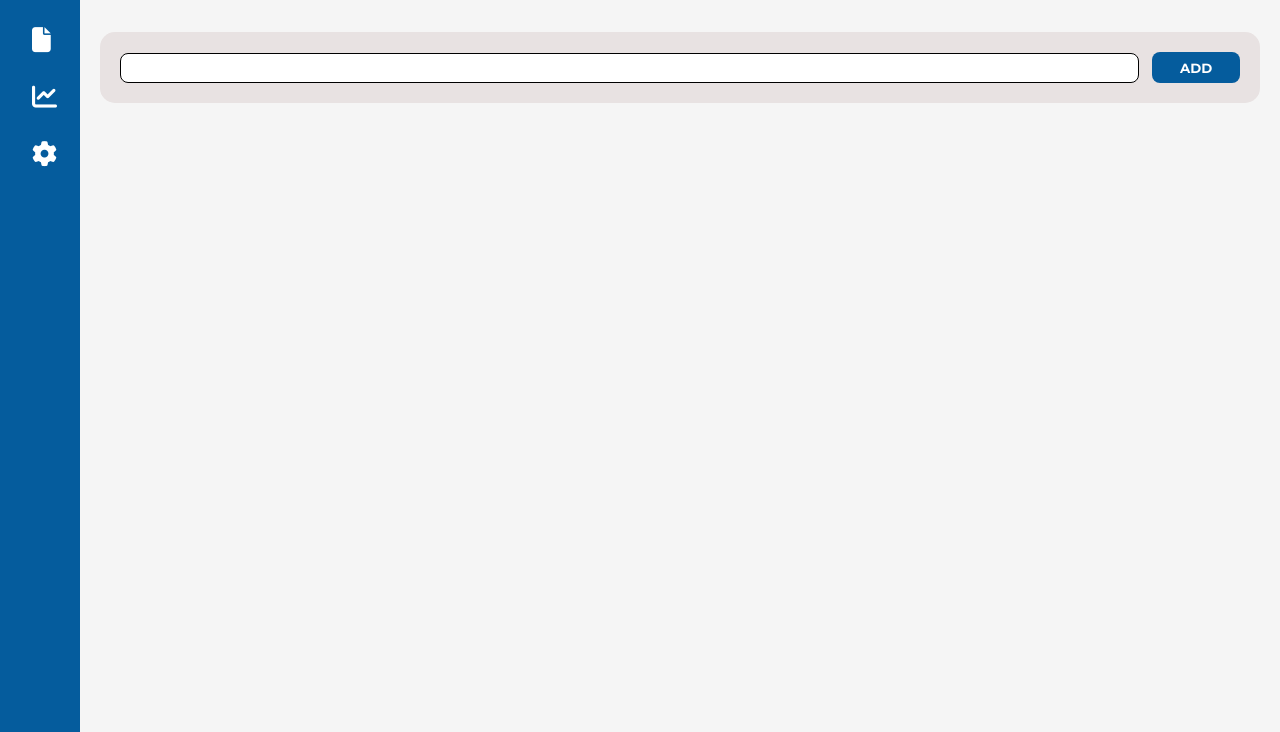
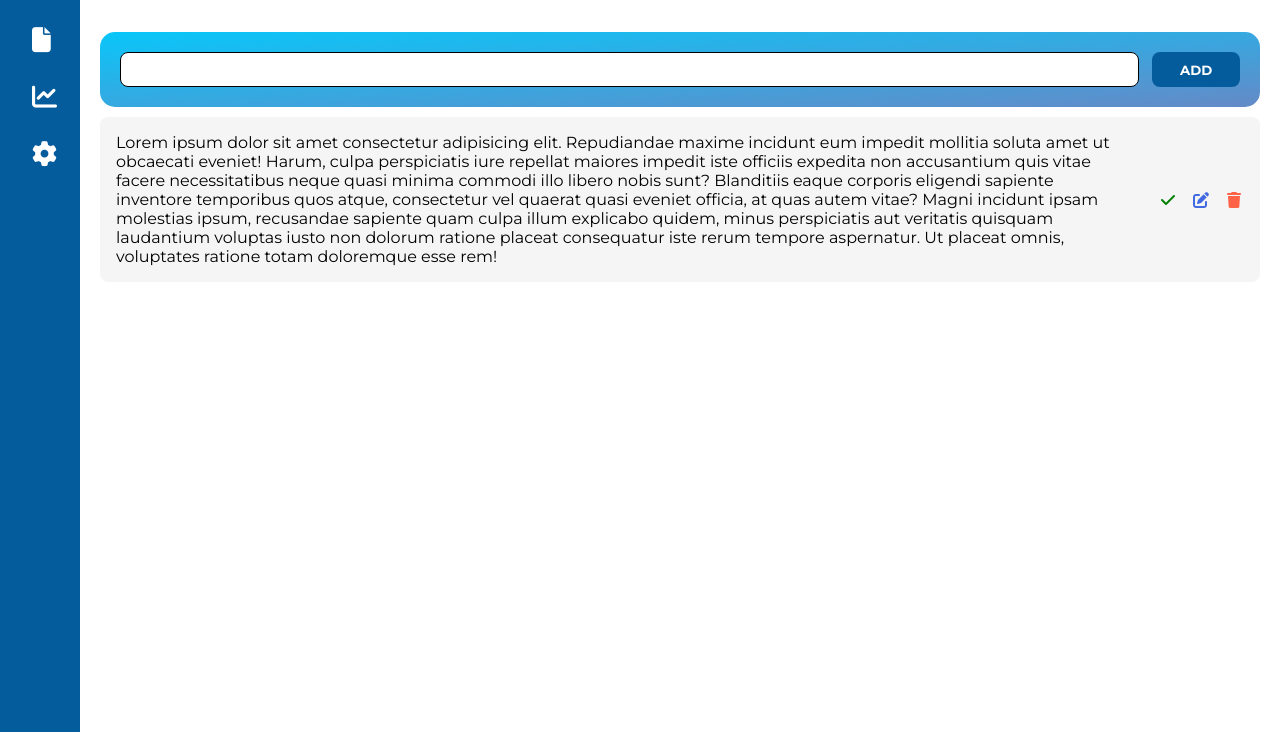
Before and after one commit to ferenskamil/My-Own-To-do-App, a plain HTML site: page index.html in a window 1280 px wide. Shown: the part 68-800 px from the top of the page. Drawn offline with Linux system fonts and the light colour scheme.

Commit message:
APP-ADD: add taks area, task item

```diff
--- a/index.html
+++ b/index.html
@@ -73,11 +73,38 @@
 
 
         <main class="app">
-
                 <div class="app__add">
                         <input class="app__add-input" type="text">
                         <button class="app__add-btn">ADD</button>
                 </div>
+                <div class="app__tasks-area">
+                        <ul class="app__tasks-list">
+                                <li class="app__tasks-item">
+                                        <p class="app__tasks-item-text">Lorem ipsum dolor sit amet consectetur
+                                                adipisicing elit. Repudiandae maxime incidunt eum impedit mollitia
+                                                soluta amet ut obcaecati eveniet! Harum, culpa perspiciatis iure
+                                                repellat maiores impedit iste officiis expedita non accusantium quis
+                                                vitae facere necessitatibus neque quasi minima commodi illo libero nobis
+                                                sunt? Blanditiis eaque corporis eligendi sapiente inventore temporibus
+                                                quos atque, consectetur vel quaerat quasi eveniet officia, at quas autem
+                                                vitae? Magni incidunt ipsam molestias ipsum, recusandae sapiente quam
+                                                culpa illum explicabo quidem, minus perspiciatis aut veritatis quisquam
+                                                laudantium voluptas iusto non dolorum ratione placeat consequatur iste
+                                                rerum tempore aspernatur. Ut placeat omnis, voluptates ratione totam
+                                                doloremque esse rem!</p>
+                                        <div class="app__tasks-item-settings">
+                                                <button class="done-btn"><i class="fa-solid fa-check"></i></button>
+                                                <button class="edit-btn"><i
+                                                                class="fa-solid fa-pen-to-square"></i></button>
+                                                <button class="delete-btn"><i class="fa-solid fa-trash"></i></button>
+                                        </div>
+                                </li>
+                        </ul>
+                </div>
+
+
+
+
 
         </main>
 
--- a/scss/layout/_app.scss
+++ b/scss/layout/_app.scss
@@ -3,7 +3,7 @@
 .app {
 	margin-top: 60px;
 	padding: 1em;
-	background-color: $light-grey;
+	background-color: $white;
 	width: 100%;
 
 	&__add {
@@ -12,31 +12,93 @@
 		align-items: center;
 		width: 100%;
 		padding: 2em;
-		background-color: $darker-grey;
+		// background-color: $light-blue;
+		background-image: linear-gradient(to bottom right, #09c6f9, #648ac7);
 		border-radius: 15px;
 
 		&-input {
 			width: 100%;
-			height: 30px;
+			height: 35px;
 			padding: 0.5em;
 			border-radius: 8px;
 			border: 1px solid black;
+			font-size: 1.6rem;
 		}
 
 		&-btn {
 			border-radius: 8px;
 			padding: 0.5em 2em;
 			margin-left: 1em;
+			height: 35px;
 			color: $white;
 			background-color: $main-blue;
 			font-weight: 700;
 			border: 1px solid transparent;
+			transition: color 0.3s, background-color 0.3s;
 			cursor: pointer;
 
 			&:hover,
 			&:active {
-				background-color: $blue;
-				box-shadow: 0 0 5px black;
+				background-color: $light-grey;
+				color: black;
+			}
+		}
+	}
+
+	&__tasks-area {
+	}
+
+	&__tasks-list {
+		list-style-type: none;
+	}
+
+	&__tasks-item {
+		display: flex;
+		justify-content: space-between;
+		align-items: center;
+		margin-top: 1em;
+		// padding: 1.5em;
+		background-color: $light-grey;
+		border-radius: 8px;
+
+		&-text {
+			padding: 1em;
+			font-size: 1.6rem;
+		}
+
+		&-settings {
+			display: flex;
+			margin: 0 1em;
+
+			.done-btn,
+			.edit-btn,
+			.delete-btn {
+				background-color: transparent;
+				border: 1px solid transparent;
+				cursor: pointer;
+				transition: transform 0.3s;
+				i {
+					padding: 0.5em;
+					font-size: 1.6rem;
+				}
+			}
+
+			.done-btn:hover,
+			.edit-btn:hover,
+			.delete-btn:hover {
+				transform: scale(1.4);
+			}
+
+			.done-btn {
+				color: green;
+			}
+
+			.edit-btn {
+				color: royalblue;
+			}
+
+			.delete-btn {
+				color: tomato;
 			}
 		}
 	}
--- a/scss/layout/_nav.scss
+++ b/scss/layout/_nav.scss
@@ -10,7 +10,7 @@
 	padding-right: 0.5em;
 	height: 60px;
 	width: 100%;
-	background-color: $light-grey;
+	background-color: $white;
 	font-size: 2.4rem;
 	font-weight: 700;
 	transition: width 1s;
--- a/scss/layout/_reset.scss
+++ b/scss/layout/_reset.scss
@@ -11,7 +11,7 @@
 html {
 	font-size: 62.5%;
 	scroll-behavior: smooth;
-	background-color: $light-grey;
+	background-color: $white;
 }
 
 body,
--- a/scss/media queries/_large.scss
+++ b/scss/media queries/_large.scss
@@ -2,46 +2,23 @@
 
 @media (min-width: 992px) {
 	.nav {
-		position: fixed;
-		top: 0;
-		right: 0;
 		height: 80px;
-		display: flex;
-		justify-content: space-between;
-		align-items: center;
 		width: calc(100% - 80px);
 		padding: 1em;
-		background-color: $light-grey;
-		font-size: 2.4rem;
-		font-weight: 700;
+
+		&--wide {
+			width: calc(100% - 250px);
+		}
 
 		&__burger-btn {
 			display: none;
 		}
 
-		&--wide {
-			width: calc(100% - 250px);
-		}
-
 		&__avatar {
-			display: flex;
-			justify-content: space-evenly;
-			align-items: center;
-			padding: 5px;
-			height: 50px;
-			width: 80px;
-			background-color: transparent;
-			border-radius: 12px;
-			border: 1px solid rgb(195, 193, 193);
-			cursor: pointer;
-
 			&:hover {
-				background-color: $darker-grey;
 			}
 
 			img {
-				height: 35px;
-				width: 35px;
 			}
 		}
 
@@ -129,11 +106,10 @@
 	}
 
 	.app {
-		width: calc(100% - 80px);
 		margin-top: 80px;
 		margin-left: 80px;
 		padding: 2em;
-		background-color: $light-grey;
+		width: calc(100% - 80px);
 		transition: 1s;
 
 		&--wide {
```
Also changed, not shown: css/main.css, 1 other file.
